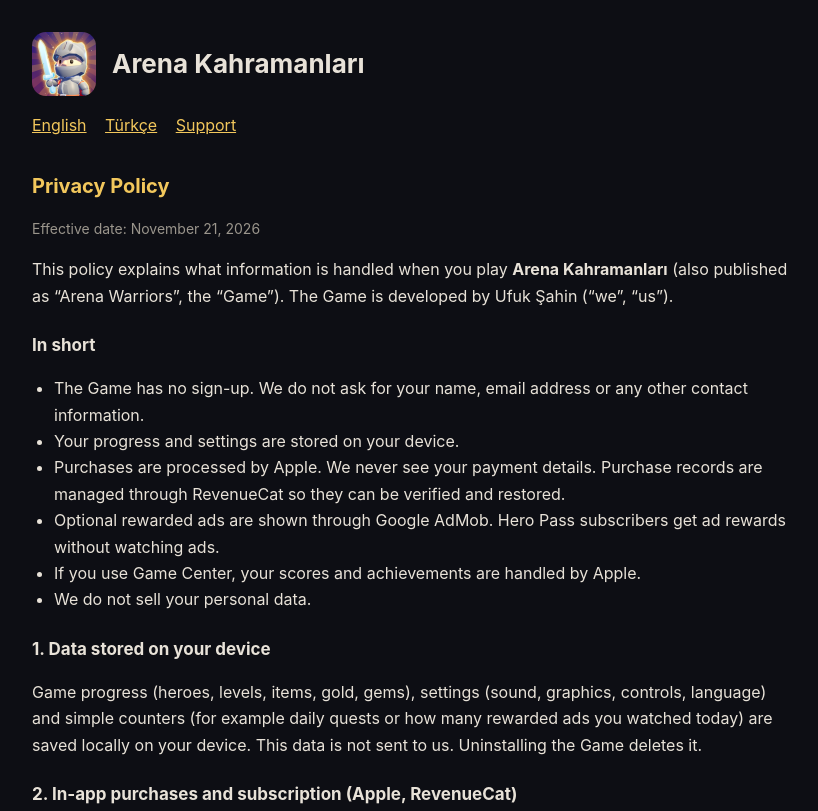
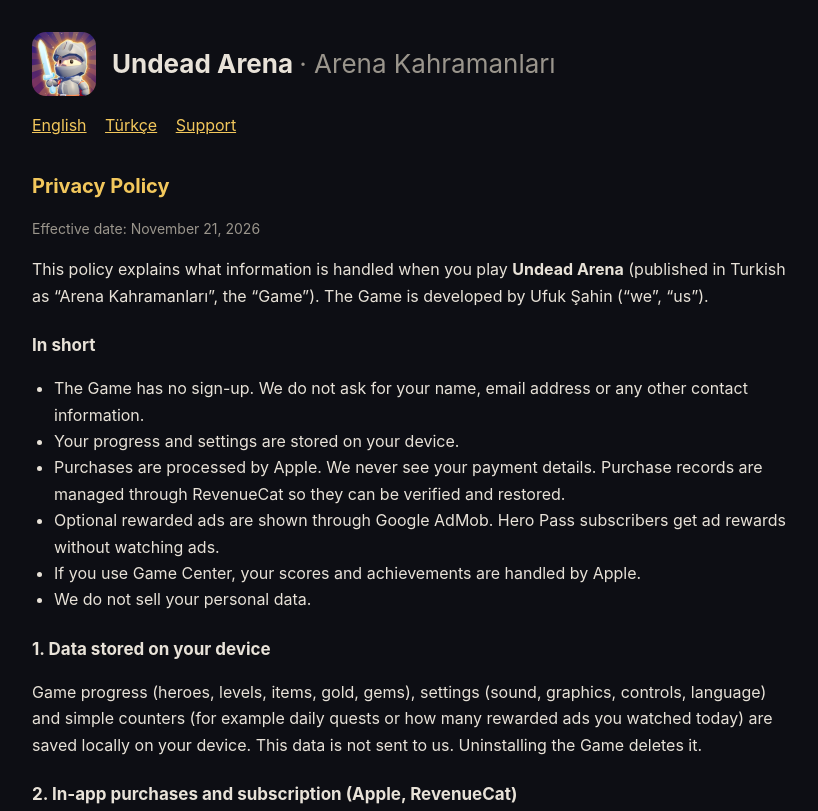
Before and after one commit to ufukhawk/ufukhawk.github.io, a plain HTML site: page arena-kahramanlari/privacy.html in a window 1280 px wide. Shown: the top 811 px of the page, without its empty margins (228-1046 px from the left). Drawn offline with Linux system fonts and the light colour scheme.

Commit message:
Arena Kahramanları pages: English name Undead Arena
Co-Authored-By: Claude Opus 5.5 <noreply@anthropic.com>
Claude-Session: https://claude.ai/code/session_016uxBuRHj1GfZCy5G51NW82

```diff
--- a/arena-kahramanlari/privacy.html
+++ b/arena-kahramanlari/privacy.html
@@ -3,7 +3,7 @@
 <head>
 <meta charset="utf-8">
 <meta name="viewport" content="width=device-width, initial-scale=1">
-<title>Arena Kahramanları — Privacy Policy</title>
+<title>Undead Arena (Arena Kahramanları) — Privacy Policy</title>
 <link rel="icon" href="icon.png">
 <style>
   :root { color-scheme: dark; }
@@ -26,7 +26,7 @@
 <main>
 <header>
   <img src="icon.png" alt="">
-  <h1>Arena Kahramanları</h1>
+  <h1>Undead Arena <span style="font-weight:400;color:#9a958c">· Arena Kahramanları</span></h1>
 </header>
 <p class="lang"><a href="#en">English</a> <a href="#tr">Türkçe</a> <a href="index.html">Support</a></p>
 
@@ -34,7 +34,7 @@
 <h2>Privacy Policy</h2>
 <p class="muted">Effective date: November 21, 2026</p>
 
-<p>This policy explains what information is handled when you play <strong>Arena Kahramanları</strong> (also published as “Arena Warriors”, the “Game”). The Game is developed by Ufuk Şahin (“we”, “us”).</p>
+<p>This policy explains what information is handled when you play <strong>Undead Arena</strong> (published in Turkish as “Arena Kahramanları”, the “Game”). The Game is developed by Ufuk Şahin (“we”, “us”).</p>
 
 <h3>In short</h3>
 <ul>
@@ -106,7 +106,7 @@
 <h2>Gizlilik Politikası</h2>
 <p class="muted">Yürürlük tarihi: 21 Kasım 2026</p>
 
-<p>Bu politika, <strong>Arena Kahramanları</strong> (“Arena Warriors” adıyla da yayımlanır, “Oyun”) oynanırken hangi bilgilerin işlendiğini açıklar. Oyun, Ufuk Şahin (“biz”) tarafından geliştirilmiştir.</p>
+<p>Bu politika, <strong>Arena Kahramanları</strong> (İngilizce adıyla “Undead Arena”, “Oyun”) oynanırken hangi bilgilerin işlendiğini açıklar. Oyun, Ufuk Şahin (“biz”) tarafından geliştirilmiştir.</p>
 
 <h3>Kısaca</h3>
 <ul>
```
Also changed, not shown: arena-kahramanlari/index.html (+3 -3 lines).
